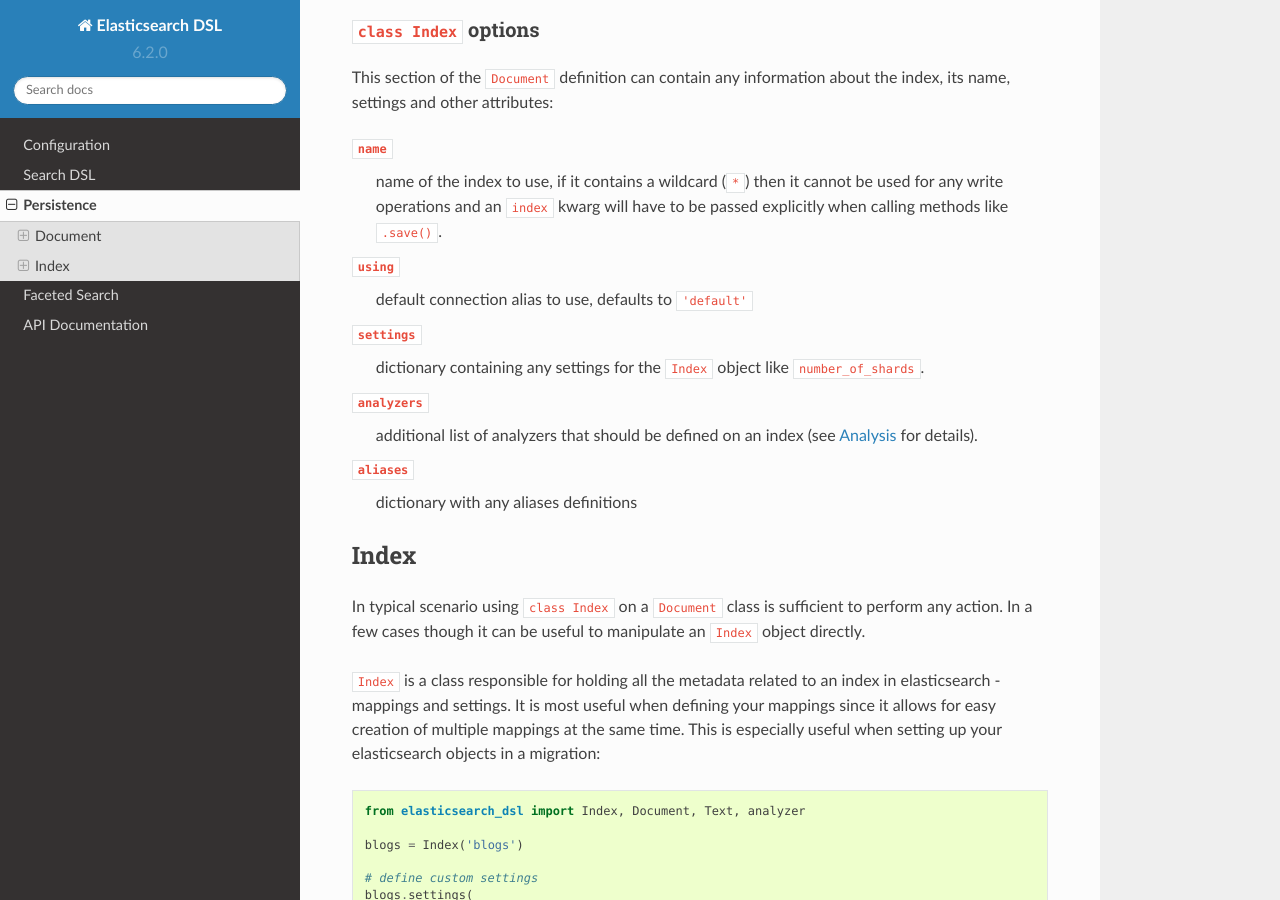
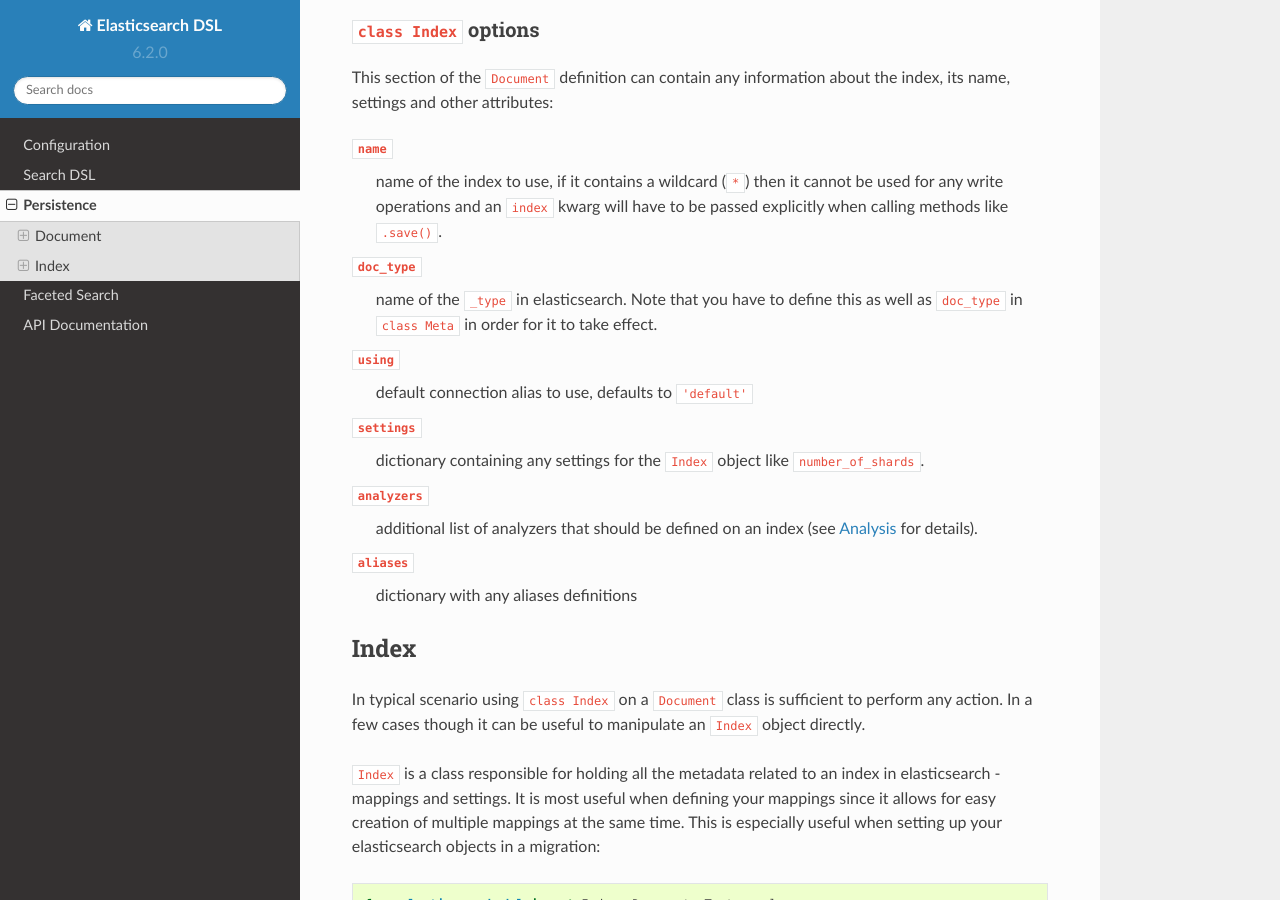
Before and after one commit to elastic/elasticsearch-dsl-py, a Sphinx documentation site: the page built from docs/persistence.rst, in a window 1280 px wide and 900 px high, scrolled down 5492 px. Built offline with Sphinx 7.4.7 and the Read the Docs theme 2.0.0, drawn with Linux system fonts in a browser that asks for light colours.

Commit message:
Allow users to redefine doc_type name in class Index
Fixes #929

```diff
--- a/docs/persistence.rst
+++ b/docs/persistence.rst
@@ -308,6 +308,10 @@
   used for any write operations and an ``index`` kwarg will have to be passed
   explicitly when calling methods like ``.save()``.
 
+``doc_type``
+  name of the ``_type`` in elasticsearch. Note that you have to define this as
+  well as ``doc_type`` in ``class Meta`` in order for it to take effect.
+
 ``using``
   default connection alias to use, defaults to ``'default'``
 
```
Also changed, not shown: 1 other file.
